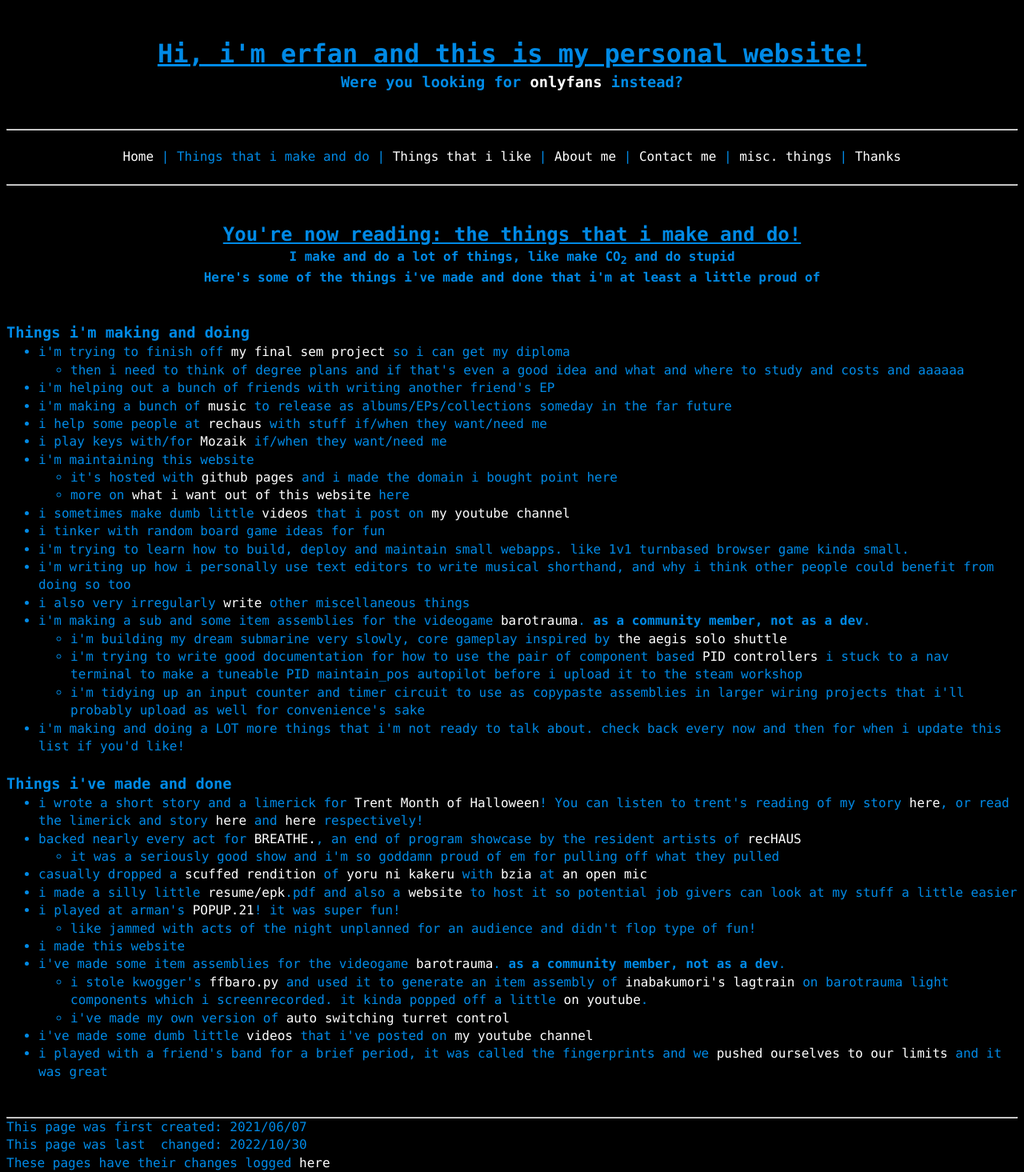
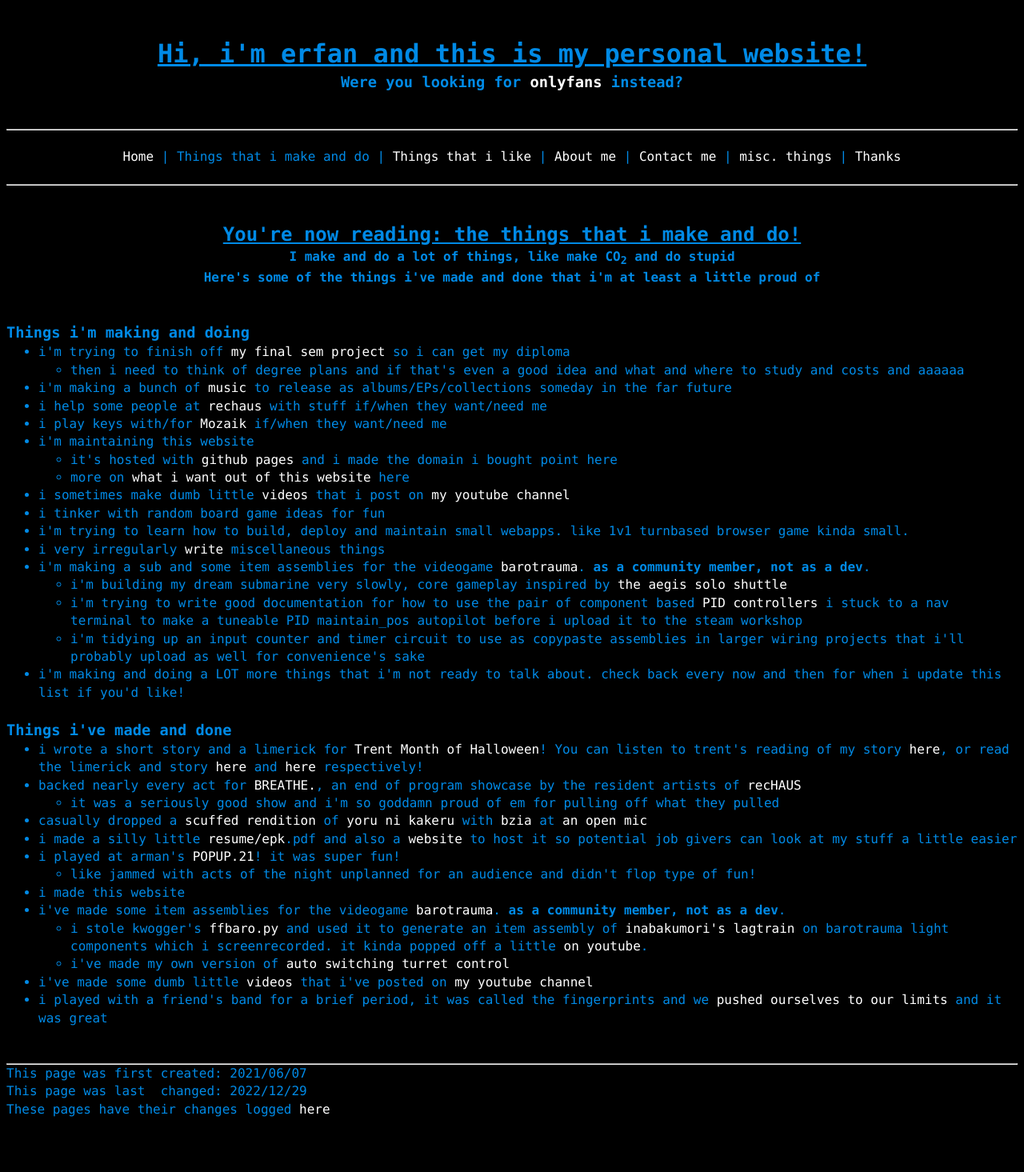
Before and after one commit to a-erfan-aa/a-erfan-aa.github.io, a Jekyll site: the page built from things-i-make.html, in a window 1280 px wide. Shown: the whole page at 80% size. Built offline with Jekyll 4.4.1, drawn with Linux system fonts in a browser that asks for light colours; after the commit the page ends 1398 px from its top, so only the background shows below that.

Commit message:
Remove .txt charts and friend's EP from things-i-make.html
Also update lastChanged

```diff
--- a/things-i-make.html
+++ b/things-i-make.html
@@ -3,7 +3,7 @@ layout: default
 title: Things that i make
 description: I make and do things, here's some of it
 firstCreated: 2021/06/07
-lastChanged: 2022/10/30
+lastChanged: 2022/12/29
 ---
 <!-- title and subtitle-->
 <div>
@@ -25,7 +25,6 @@ lastChanged: 2022/10/30
 				<li>then i need to think of degree plans and if that's even a good idea and what and where to study and costs and aaaaaa</li>
 			</ul>
 		</li>
-		<li>i'm helping out a bunch of friends with writing another friend's EP</li>
 		<li>i'm making a bunch of <a href="/things-i-make/music">music</a> to release as albums/EPs/collections someday in the far future</li>
 		<li>i help some people at <a href="https://www.youtube.com/channel/UCzsyqQcY76GpKdgNEb1xYZg">rechaus</a> with stuff if/when they want/need me</li>
 		<li>i play keys with/for <a href="https://www.instagram.com/soundofmozaik/">Mozaik</a> if/when they want/need me</li>
@@ -38,8 +37,7 @@ lastChanged: 2022/10/30
 		<li>i sometimes make dumb little <a href="/things-i-make/videos">videos</a> that i post on <a href="https://www.youtube.com/channel/UC6WnCo8jywKuWI9Vne7Uq_A">my youtube channel</a></li>
 		<li>i tinker with random board game ideas for fun</li>
 		<li>i'm trying to learn how to build, deploy and maintain small webapps. like 1v1 turnbased browser game kinda small.</li>
-		<li>i'm writing up how i personally use text editors to write musical shorthand, and why i think other people could benefit from doing so too</li>
-		<li>i also very irregularly <a href="/things-i-make/writing">write</a> other miscellaneous things</li>
+		<li>i very irregularly <a href="/things-i-make/writing">write</a> miscellaneous things</li>
 		<li>i'm making a sub and some item assemblies for the videogame <a href="https://barotraumagame.com/">barotrauma</a>. <b>as a community member, not as a dev</b>.
 			<ul>
 				<li>i'm building my dream submarine very slowly, core gameplay inspired by <a href="https://steamcommunity.com/sharedfiles/filedetails/?id=2403877663">the aegis solo shuttle</a></li>
```
